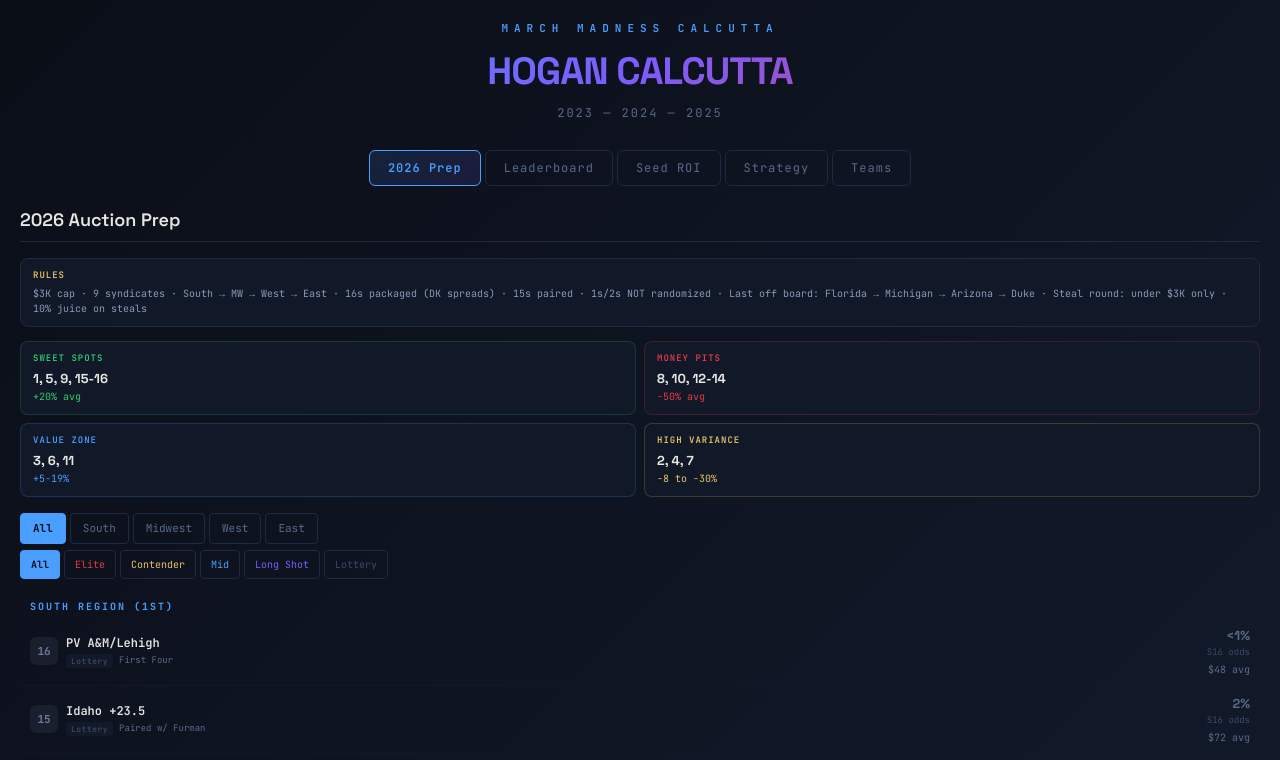
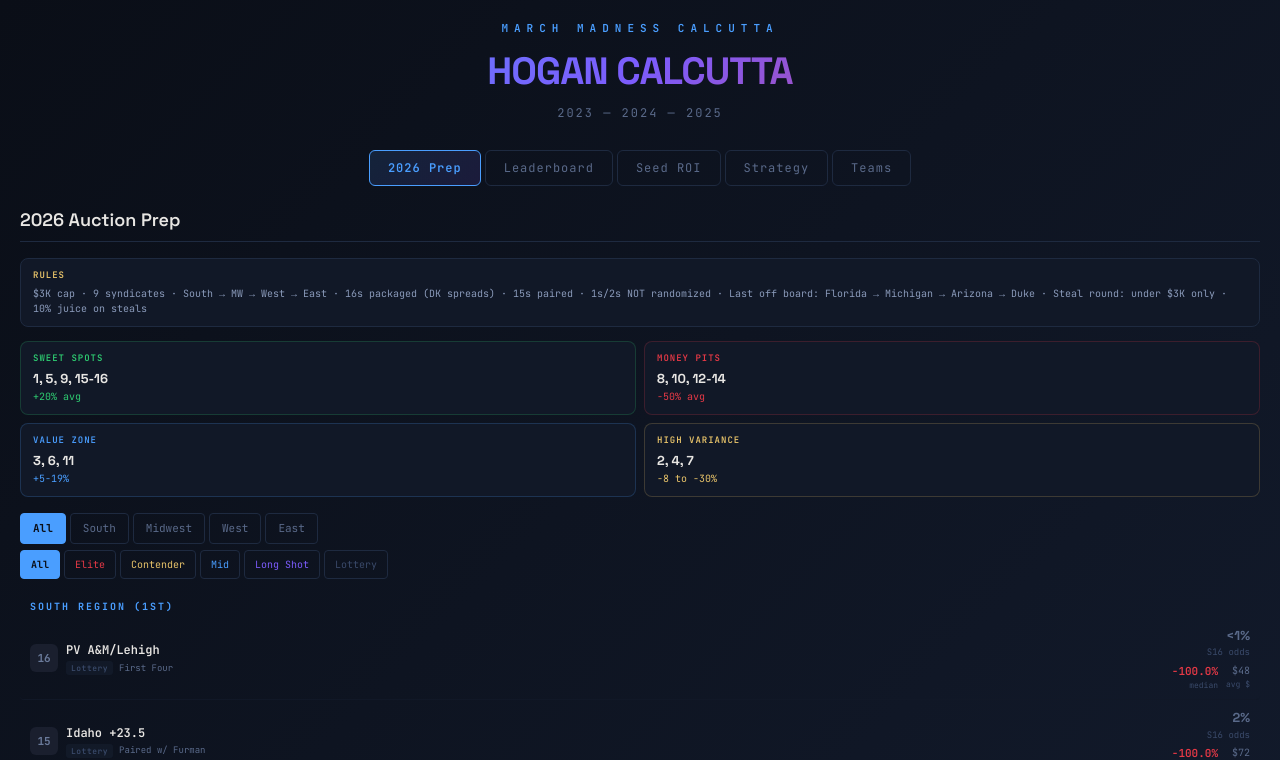
Before and after one commit to bswike/bpl, a React (Vite) app in the folder fpl-dashboard/: page /calcutta in a window 1280 px wide. Shown: the top 760 px of the page. Built offline with nearby package versions, Linux system fonts and the light colour scheme.

Commit message:
added median

```diff
--- a/fpl-dashboard/src/components/Calcutta.jsx
+++ b/fpl-dashboard/src/components/Calcutta.jsx
@@ -347,6 +347,28 @@ const BRACKET_2026 = [
 
 const HIST_AVG_PRICE = {16:48,15:72,14:65,13:108,12:200,11:220,10:225,9:200,8:250,7:290,6:420,5:550,4:680,3:950,2:1550,1:2100};
 const HIST_ROI = {16:0.17,15:0.32,14:-0.81,13:-0.77,12:-0.59,11:0.19,10:-0.48,9:0.30,8:-0.39,7:-0.30,6:0.09,5:0.18,4:-0.08,3:0.02,2:-0.15,1:0.20};
+
+// Calculate MEDIAN ROI per seed (more robust than average)
+const calculateMedianROI = () => {
+  const roiBySeed = {};
+  // Group ROI by seed
+  ALL_TEAMS.forEach(t => {
+    if (!roiBySeed[t.seed]) roiBySeed[t.seed] = [];
+    const roi = t.p > 0 ? t.n / t.p : 0;
+    roiBySeed[t.seed].push(roi);
+  });
+  // Calculate median for each seed
+  const medians = {};
+  Object.keys(roiBySeed).forEach(seed => {
+    const sorted = roiBySeed[seed].sort((a, b) => a - b);
+    const mid = Math.floor(sorted.length / 2);
+    medians[seed] = sorted.length % 2 !== 0
+      ? sorted[mid]
+      : (sorted[mid - 1] + sorted[mid]) / 2;
+  });
+  return medians;
+};
+const HIST_MEDIAN_ROI = calculateMedianROI();
 
 const TABS = ["2026 Prep", "Leaderboard", "Seed ROI", "Strategy", "Teams"];
 
@@ -639,15 +661,32 @@ function SeedROI({ year }) {
     const filtered = ALL_TEAMS.filter(t => years.includes(t.year));
 
     const seedMap = {};
+    const roiLists = {}; // Track individual ROIs for median calculation
     filtered.forEach(t => {
       const s = t.seed;
-      if (!seedMap[s]) seedMap[s] = { seed: s, count: 0, totalSpent: 0, totalWon: 0, totalNet: 0, winners: 0 };
+      if (!seedMap[s]) {
+        seedMap[s] = { seed: s, count: 0, totalSpent: 0, totalWon: 0, totalNet: 0, winners: 0 };
+        roiLists[s] = [];
+      }
       seedMap[s].count++;
       seedMap[s].totalSpent += t.p;
       seedMap[s].totalWon += t.w;
       seedMap[s].totalNet += t.n;
       if (t.n > 0) seedMap[s].winners++;
+      // Track individual ROI for median
+      const indivRoi = t.p > 0 ? t.n / t.p : 0;
+      roiLists[s].push(indivRoi);
     });
+
+    // Calculate median for each seed
+    Object.keys(seedMap).forEach(s => {
+      const sorted = roiLists[s].sort((a, b) => a - b);
+      const mid = Math.floor(sorted.length / 2);
+      seedMap[s].medianRoi = sorted.length % 2 !== 0
+        ? sorted[mid]
+        : (sorted[mid - 1] + sorted[mid]) / 2;
+    });
+
     return Object.values(seedMap).sort((a, b) => a.seed - b.seed);
   }, [year]);
 
@@ -680,14 +719,14 @@ function SeedROI({ year }) {
         <table style={{ width: "100%", borderCollapse: "collapse", fontSize: 12 }}>
           <thead>
             <tr style={{ borderBottom: "1px solid #1e2a40" }}>
-              {["Seed", "Avg Price", "Total Net", "ROI", "Hit Rate", ""].map((h,i) => (
+              {["Seed", "Avg $", "Net", "Avg ROI", "Med ROI", "Hit %", ""].map((h,i) => (
                 <th key={i} style={{
-                  padding: "8px 10px",
+                  padding: "8px 8px",
                   textAlign: i >= 1 ? "right" : "left",
                   color: "#4a6a8a",
                   fontWeight: 500,
-                  fontSize: 10,
-                  letterSpacing: 1,
+                  fontSize: 9,
+                  letterSpacing: 0.5,
                   textTransform: "uppercase",
                   whiteSpace: "nowrap",
                 }}>{h}</th>
@@ -713,16 +752,20 @@ function SeedROI({ year }) {
                       fontSize: 11,
                     }}>{d.seed}</span>
                   </td>
-                  <td style={{ padding: "8px 10px", textAlign: "right", color: "#7a8aaa" }}>{fmtDollar(d.totalSpent / d.count)}</td>
+                  <td style={{ padding: "8px 8px", textAlign: "right", color: "#7a8aaa", fontSize: 11 }}>{fmtDollar(d.totalSpent / d.count)}</td>
                   <td style={{
-                    padding: "8px 10px", textAlign: "right", fontWeight: 700,
+                    padding: "8px 8px", textAlign: "right", fontWeight: 600, fontSize: 11,
                     color: isPos ? "#2ecc71" : "#e63946",
                   }}>{fmt(d.totalNet)}</td>
                   <td style={{
-                    padding: "8px 10px", textAlign: "right",
+                    padding: "8px 8px", textAlign: "right", fontSize: 11,
                     color: roi >= 0 ? "#2ecc71" : "#e63946",
                   }}>{fmtPct(roi)}</td>
-                  <td style={{ padding: "8px 10px", textAlign: "right", color: "#7a8aaa" }}>
+                  <td style={{
+                    padding: "8px 8px", textAlign: "right", fontWeight: 700, fontSize: 11,
+                    color: d.medianRoi >= 0 ? "#2ecc71" : "#e63946",
+                  }}>{fmtPct(d.medianRoi)}</td>
+                  <td style={{ padding: "8px 8px", textAlign: "right", color: "#7a8aaa", fontSize: 11 }}>
                     {d.count ? `${Math.round(d.winners / d.count * 100)}%` : "—"}
                   </td>
                   <td style={{ padding: "8px 10px", width: "18%" }}>
@@ -1274,6 +1317,7 @@ function AuctionPrep() {
           const tier = getTier(team.odds);
           const histAvg = HIST_AVG_PRICE[team.s] || 0;
           const histRoi = HIST_ROI[team.s] || 0;
+          const medianRoi = HIST_MEDIAN_ROI[team.s] || 0;
           const isRegionStart = i === 0 || filteredBracket[i-1]?.r !== team.r;
           return (
             <div key={i}>
@@ -1315,14 +1359,26 @@ function AuctionPrep() {
                     </div>
                   </div>
                 </div>
-                {/* Right: S16 odds + price */}
+                {/* Right: S16 odds + median ROI */}
                 <div style={{ textAlign: "right", flexShrink: 0 }}>
                   <div style={{
                     fontSize: 13, fontWeight: 700, fontFamily: "'Space Grotesk', sans-serif",
                     color: parseInt(team.s16) >= 50 ? "#2ecc71" : parseInt(team.s16) >= 25 ? "#e9c46a" : "#5a6a8a",
                   }}>{team.s16}</div>
                   <div style={{ fontSize: 9, color: "#3a4a6a", marginTop: 1 }}>S16 odds</div>
-                  <div style={{ fontSize: 10, color: "#5a6a8a", marginTop: 2 }}>{fmtDollar(histAvg)} avg</div>
+                  <div style={{ display: "flex", gap: 8, justifyContent: "flex-end", marginTop: 3 }}>
+                    <div style={{ textAlign: "right" }}>
+                      <div style={{
+                        fontSize: 11, fontWeight: 600,
+                        color: medianRoi >= 0 ? "#2ecc71" : "#e63946"
+                      }}>{fmtPct(medianRoi)}</div>
+                      <div style={{ fontSize: 8, color: "#3a4a6a" }}>median</div>
+                    </div>
+                    <div style={{ textAlign: "right" }}>
+                      <div style={{ fontSize: 10, color: "#5a6a8a" }}>{fmtDollar(histAvg)}</div>
+                      <div style={{ fontSize: 8, color: "#3a4a6a" }}>avg $</div>
+                    </div>
+                  </div>
                 </div>
               </div>
             </div>
```
